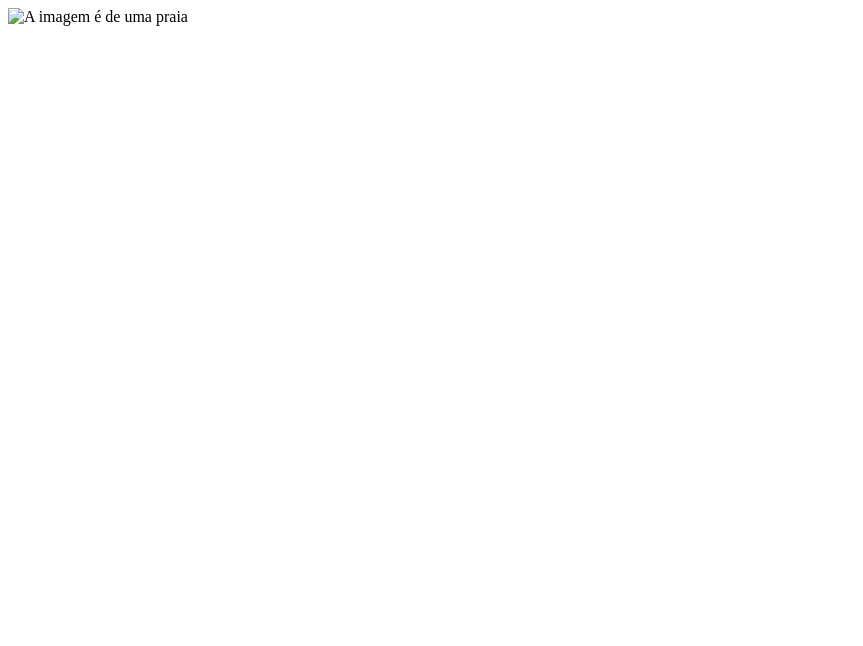
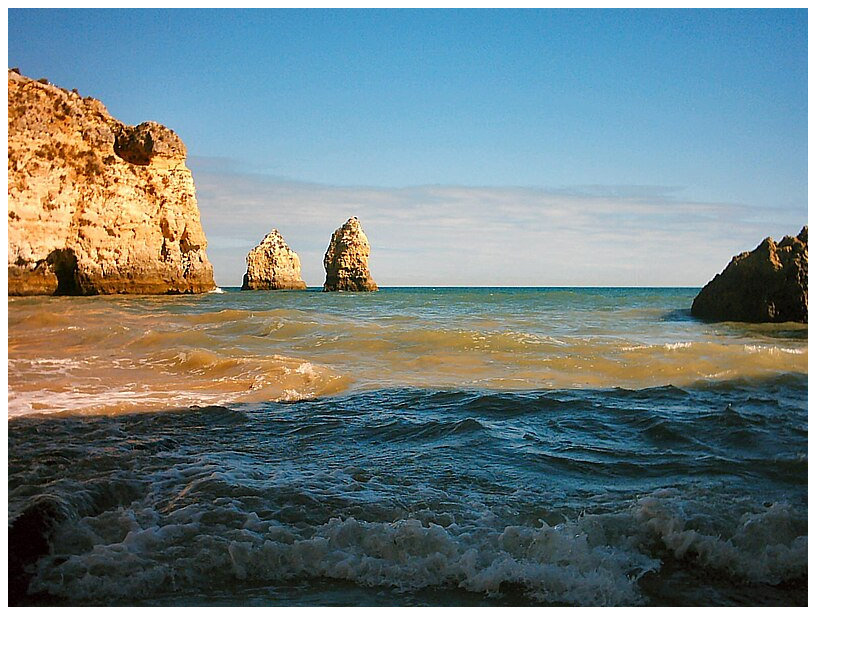
Before and after one commit to Matheuss58/1tri_acessibilidade_matheus, a plain HTML site: page index.html in a window 1280 px wide. Shown: the whole page, without its empty margins (0-863 px from the left). Drawn offline with Linux system fonts and the light colour scheme.

Commit message:
Update index.html

```diff
--- a/index.html
+++ b/index.html
@@ -12,11 +12,11 @@
 
 <body>
 
-<img src="2952281650_d618aef0ba_b.jpg"
+<img src="Praia_dos_Três_Irmãos,_Portimão_(1)_.jpg"
 
 alt="A imagem é de uma praia"
 
-title=""computer desk" by houdini_cs is licensed under CC BY-SA 2.0."
+title="" Praia dos 3 Irmãos,(Three Brother's Beach) Portimão, Algarve, Portugal." by Juntas is licensed under CC BY-SA 3.0"
 
 class>
 
```
